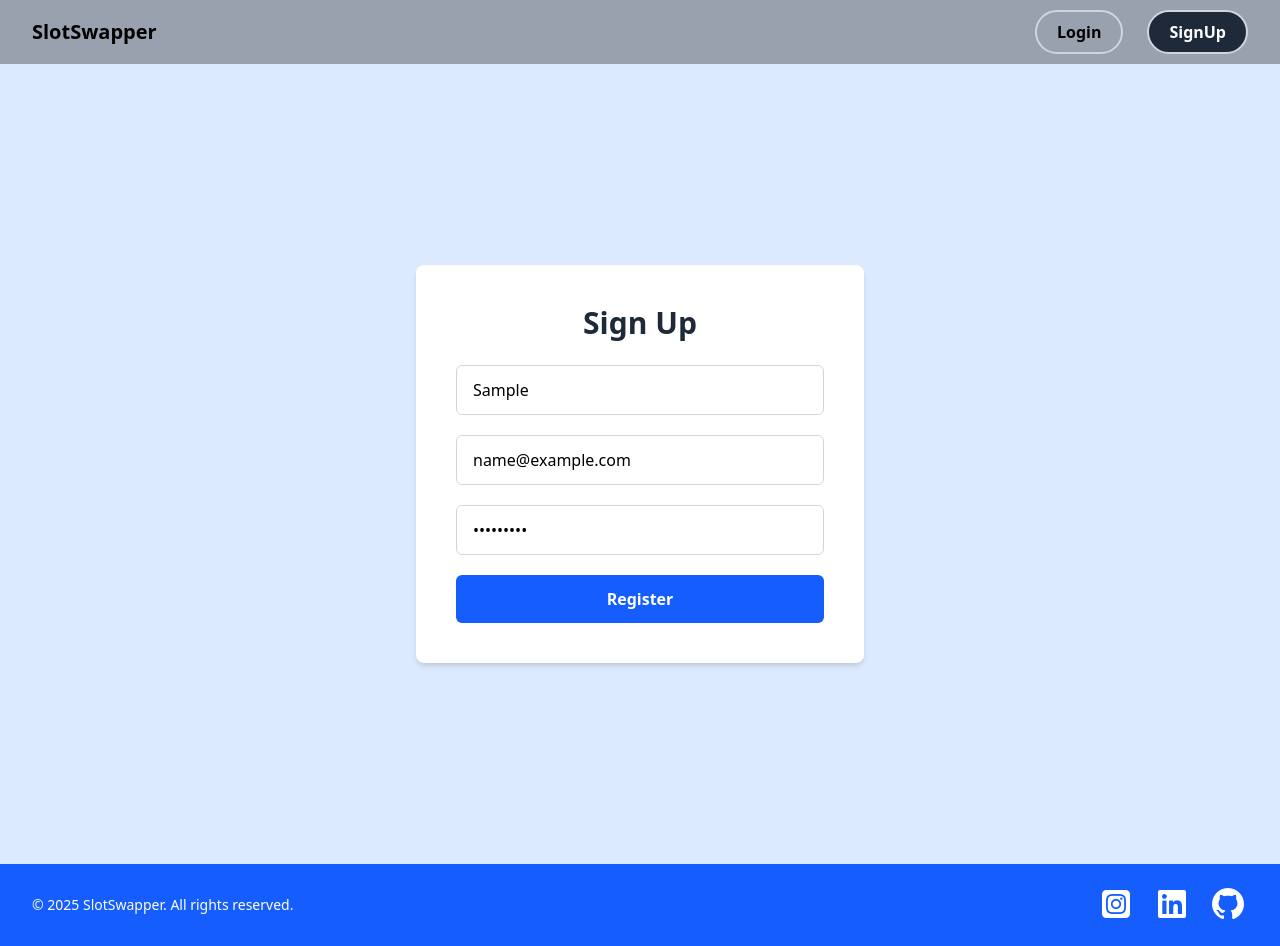
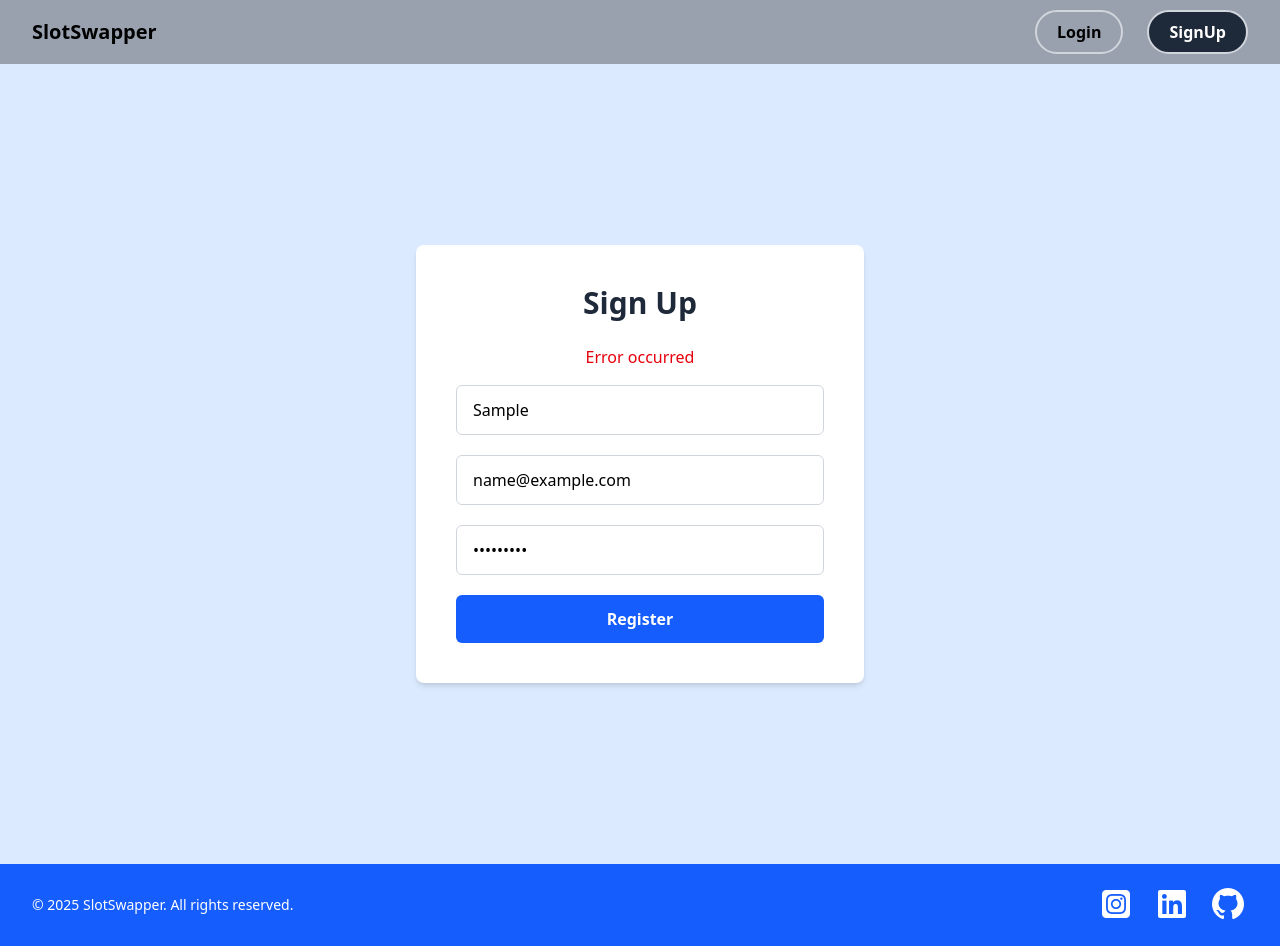
Before and after one commit to Chaitnya27/SlotSwapper-Frontend, a React (Vite) app: page /signup in a window 1280 px wide. Both pictures are taken after typing "Sample", "name@example.com", "Sample123" into the empty fields and a click on the button "Register". Built offline with nearby package versions, Linux system fonts and the light colour scheme; no server answers.

Commit message:
frontend

```diff
--- a/src/components/SignUp.jsx
+++ b/src/components/SignUp.jsx
@@ -17,7 +17,10 @@ export default function SignUp() {
     e.preventDefault();
     setMessage('');
     try {
-      const res = await axios.post('https://slow-swaaper-backend-git-main-chaitnya-khedekars-projects.vercel.app/api/auth/signup', formData);
+      const res = await axios.post('https://slow-swaaper-backend-git-main-chaitnya-khedekars-projects.vercel.app/api/auth/signup',
+        formData,
+        { withCredentials: true }
+      );
       alert("Register Succesfully");
       navigate('/login')
       setMessage(res.data.message);
@@ -29,7 +32,7 @@ export default function SignUp() {
    <div className="min-h-screen flex items-center justify-center bg-blue-100 p-4">
       <div className="w-full max-w-md bg-white rounded-lg shadow-md p-6 sm:p-10">
         <h2 className="text-3xl font-semibold mb-6 text-center text-gray-800">Sign Up</h2>
-        {/* {message && <p className="mb-4 text-center text-red-600">{message}</p>} */}
+        {message && <p className="mb-4 text-center text-red-600">{message}</p>}
         <form onSubmit={handleSubmit} className="space-y-5">
           <input
             name="name"
```
